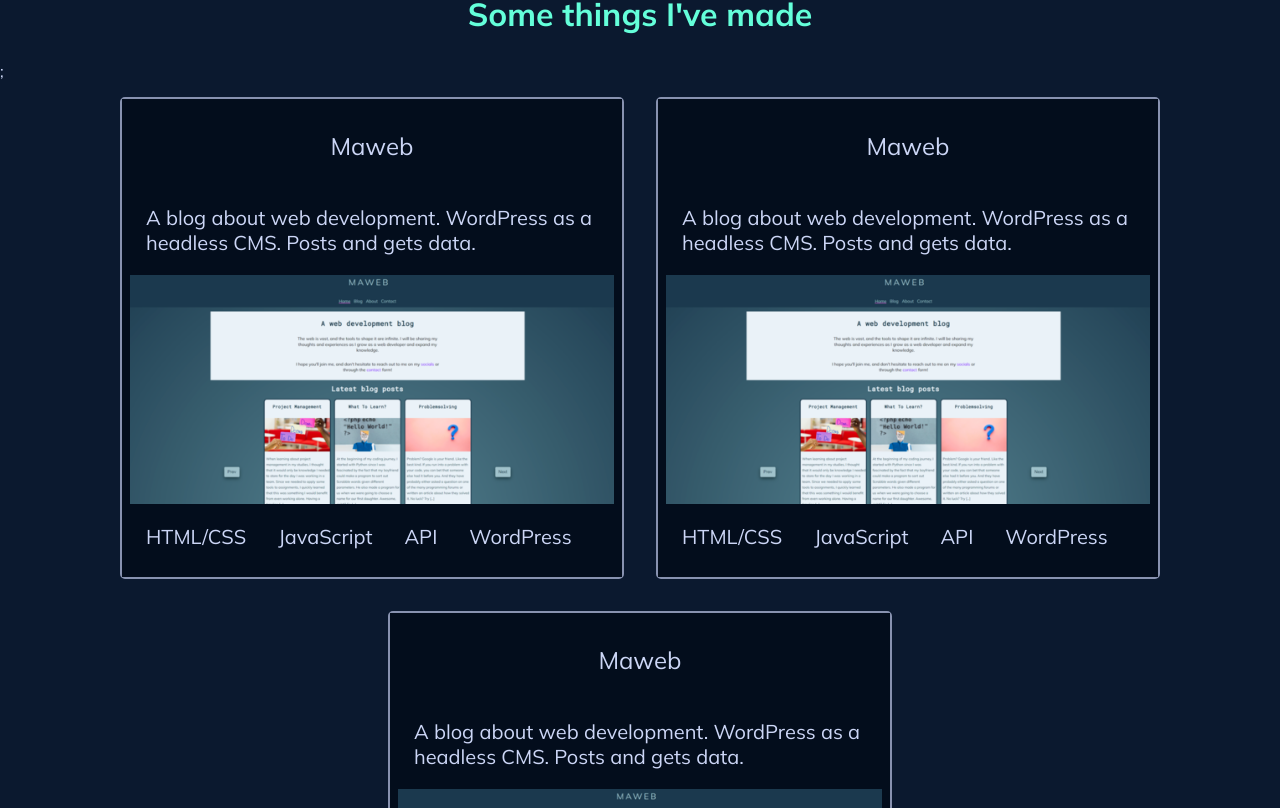
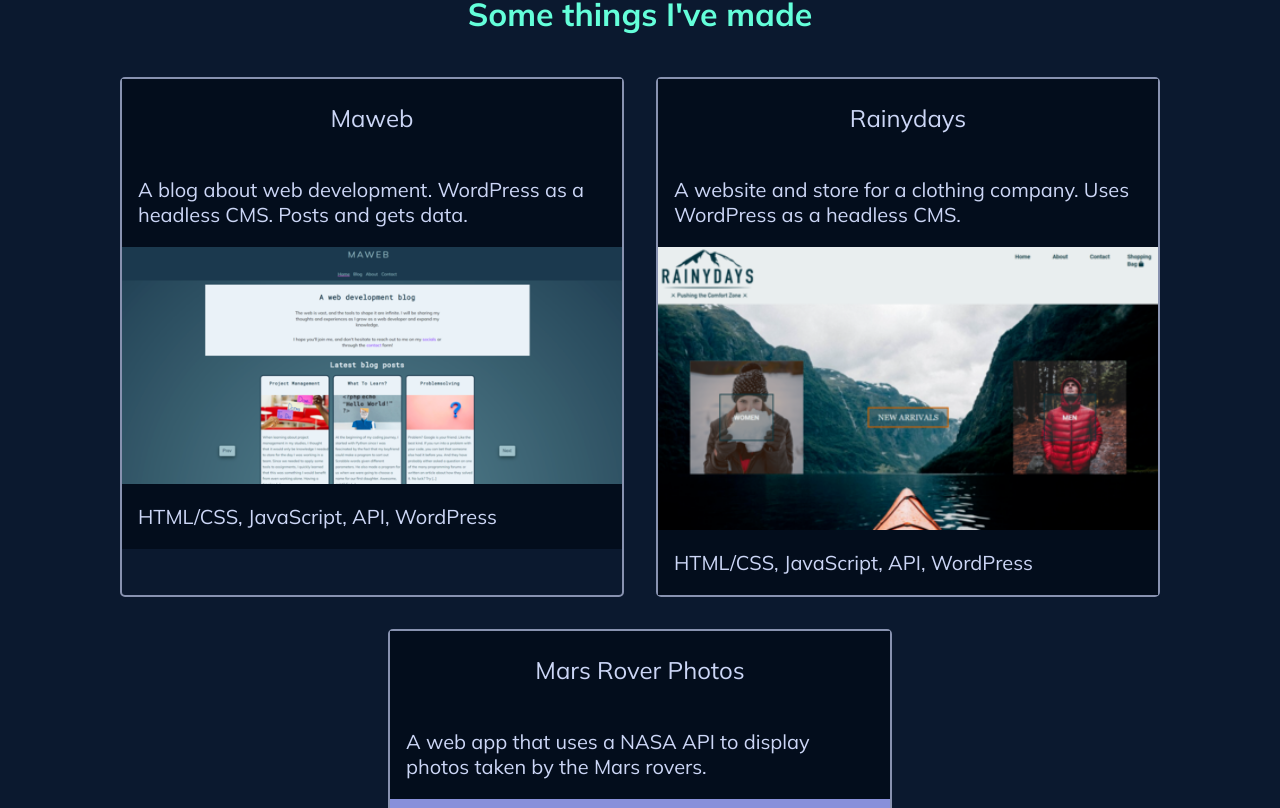
Before and after one commit to Zohla/react_portfolio, a React (Create React App) app: page / in a window 1280 px wide. Shown: the part 710-1518 px from the top of the page. Built offline with nearby package versions, Linux system fonts and the light colour scheme.

Commit message:
add and use props

```diff
--- a/src/components/Card.css
+++ b/src/components/Card.css
@@ -10,7 +10,12 @@
   flex-direction: column;
   text-decoration: none;
   color: #ccd6f6;
-  padding: 0.5rem;
+}
+.card-container:hover {
+  border-color: var(--contrast-color);
+  transform: translateY(-10px);
+  transition: all 0.25s cubic-bezier(0.17, 0.67, 0.83, 0.67);
+  box-shadow: 0 5px 14px rgba(100, 255, 218, 0.24);
 }
 .card-container a .card-name {
   align-self: center;
--- a/src/components/Card.js
+++ b/src/components/Card.js
@@ -1,49 +1,19 @@
 import "./Card.css";
-import maweb from "../maweb.png";
 
-/* const projectData = [
-  {
-    id: "1",
-    title: "Maweb",
-    info: "A blog about web development. WordPress as a headless CMS. Posts and gets data.",
-    img: "../maweb.png",
-    tools: "HTML/CSS, JavaScript, API, WordPress",
-  },
-  {
-    id: "2",
-    title: "Rainydays",
-    info: "A website and store for a clothing company. Uses WordPress as a headless CMS.",
-    img: "../maweb.png",
-    tools: "HTML/CSS, JavaScript, API, WordPress",
-  },
-  {
-    id: "3",
-    title: "Mars Rover Photos",
-    info: "A web app that uses a NASA API to display photos taken by the Mars rovers.",
-    img: "../maweb.png",
-    tools: "HTML/CSS, JavaScript, API",
-  },
-]; */
-
-function Card() {
+function Card(props) {
   return (
     <div className="card-container">
-      <a
-        href="https://maweb.netlify.app/index.html"
-        target="_blank"
-        rel="noreferrer"
-      >
-        <p className="card-name">Maweb</p>
-        <p>
-          A blog about web development. WordPress as a headless CMS. Posts and
-          gets data.
-        </p>
-        <img src={maweb} alt="screenshot of the MAWEB blog index page" />
+      <a href={props.url} target="_blank" rel="noreferrer">
+        <p className="card-name">{props.title}</p>
+        <p>{props.info}</p>
+        <img src={props.img} alt="screenshot of the MAWEB blog index page" />
+
         <div className="tools">
-          <p>HTML/CSS</p>
-          <p>JavaScript</p>
+          <p>{props.tools}</p>
+          {/*           <p>JavaScript</p>
           <p>API</p>
           <p>WordPress</p>
+ */}{" "}
         </div>
       </a>
     </div>
--- a/src/components/Projects.js
+++ b/src/components/Projects.js
@@ -1,14 +1,62 @@
 import Card from "./Card";
 import "./Projects.css";
+import maweb from "../maweb.png";
+import rainydays from "../rainydays.png";
+import mars_rover from "../mars_rover.png";
+
+const projectData = [
+  {
+    id: "1",
+    title: "Maweb",
+    info: "A blog about web development. WordPress as a headless CMS. Posts and gets data.",
+    img: maweb,
+    tools: "HTML/CSS, JavaScript, API, WordPress",
+    url: "https://maweb.netlify.app/index.html",
+  },
+  {
+    id: "2",
+    title: "Rainydays",
+    info: "A website and store for a clothing company. Uses WordPress as a headless CMS.",
+    img: rainydays,
+    tools: "HTML/CSS, JavaScript, API, WordPress",
+    url: "https://rainydaysclothes.netlify.app/",
+  },
+  {
+    id: "3",
+    title: "Mars Rover Photos",
+    info: "A web app that uses a NASA API to display photos taken by the Mars rovers.",
+    img: mars_rover,
+    tools: "HTML/CSS, JavaScript, API",
+    url: "https://roverphotos.netlify.app/",
+  },
+];
 
 function Projects() {
   return (
     <div>
-      <h2>Some things I've made</h2>;
+      <h2>Some things I've made</h2>
       <div className="cards-container" id="cards-container">
-        <Card />
-        <Card />
-        <Card />
+        <Card
+          title={projectData[0].title}
+          info={projectData[0].info}
+          tools={projectData[0].tools}
+          img={projectData[0].img}
+          url={projectData[0].url}
+        />
+        <Card
+          title={projectData[1].title}
+          info={projectData[1].info}
+          tools={projectData[1].tools}
+          img={projectData[1].img}
+          url={projectData[1].url}
+        />
+        <Card
+          title={projectData[2].title}
+          info={projectData[2].info}
+          tools={projectData[2].tools}
+          img={projectData[2].img}
+          url={projectData[2].url}
+        />
       </div>
     </div>
   );
```
